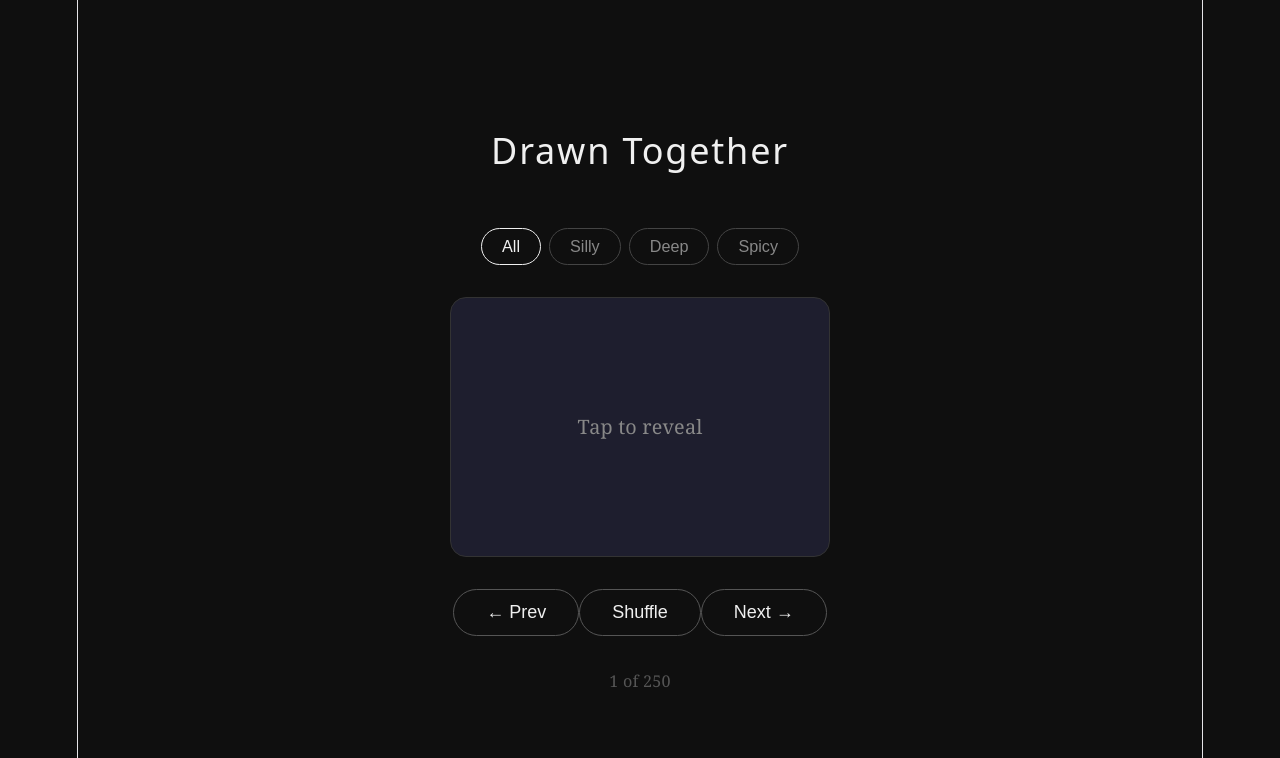
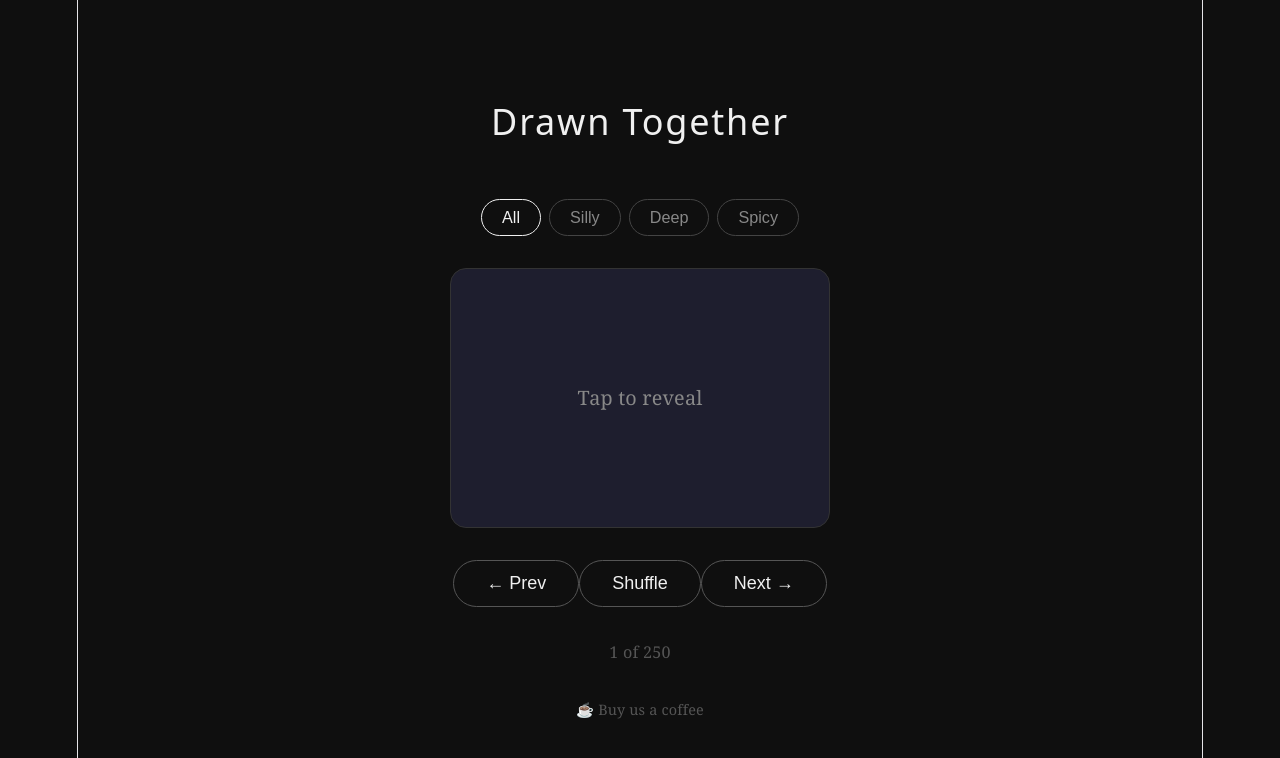
Before and after one commit to MackTechnologies/drawn-together, a React (Vite) app: page / in a window 1280 px wide. Shown: the top 758 px of the page. Built offline with nearby package versions, Linux system fonts and the light colour scheme.

Commit message:
add Ko-fi tip jar link

```diff
--- a/src/App.css
+++ b/src/App.css
@@ -133,3 +133,13 @@ body {
   border-color: #f87171;
   color: #f87171;
 }
+.kofi-link {
+  color: #555;
+  font-size: 0.8rem;
+  text-decoration: none;
+  transition: color 0.2s;
+}
+
+.kofi-link:hover {
+  color: #888;
+}
--- a/src/App.jsx
+++ b/src/App.jsx
@@ -79,6 +79,7 @@ function App() {
       </div>
 
       <p className="progress">{index + 1} of {filtered.length}</p>
+      <a className="kofi-link" href="https://ko-fi.com/drawntogether" target="_blank" rel="noreferrer">☕ Buy us a coffee</a>
     </div>
   )
 }
```
